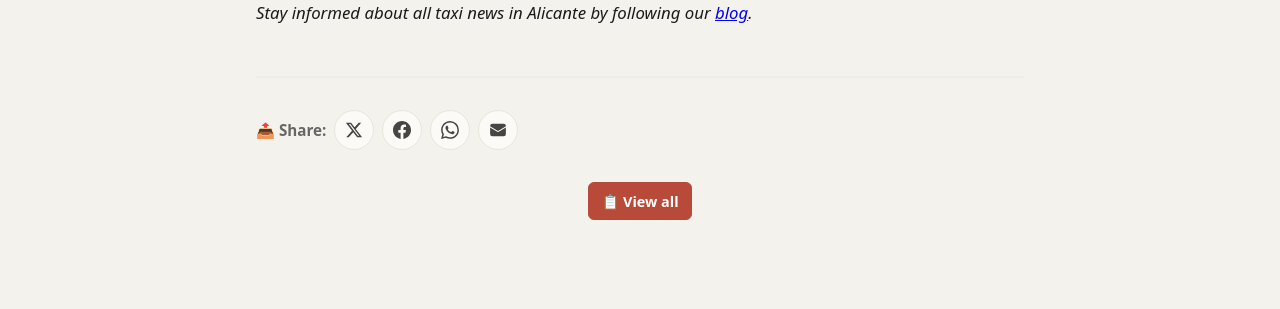
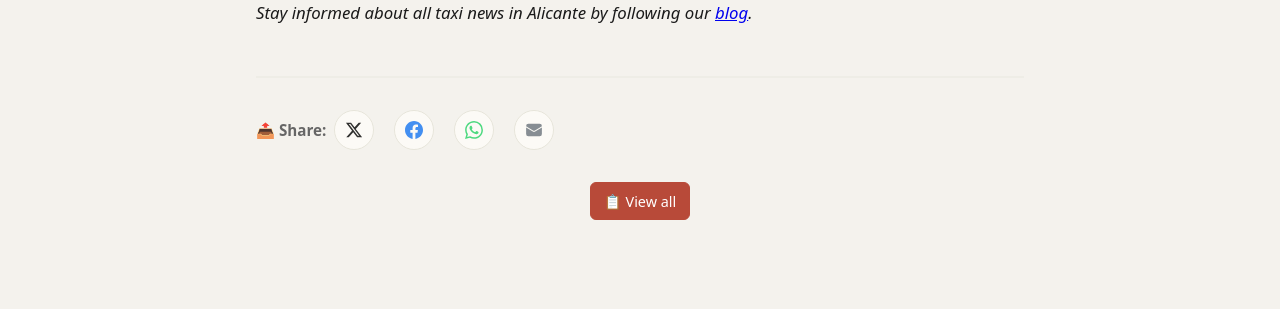
Before and after one commit to infotaxialicante/infotaxialicante.github.io, a Jekyll site: the page built from _posts/2024-09-01-new-taxi-fares-in-alicante-for-2024.md, in a window 1280 px wide. Shown: the part 2619-2928 px from the top of the page. Built offline with Jekyll 4.4.1, drawn with Linux system fonts in a browser that asks for light colours.

Commit message:
refactor: limpieza css boton compartir

```diff
--- a/assets/css/main.css
+++ b/assets/css/main.css
@@ -673,9 +673,10 @@
 }
 
 /* Rejilla fija de 2 columnas exclusivamente para la Portada (Inicio) */
-.content-grid .articles-grid {
+.content-grid .articles-grid,
+.content-grid-with-sidebar .articles-grid {
   display: grid;
-  grid-template-columns: repeat(2, 1fr);
+  grid-template-columns: repeat(2, minmax(0, 1fr));
   gap: 1.5rem;
 }
 
@@ -785,8 +786,10 @@
 
 /* Adaptación móvil para ambas vistas */
 @media (max-width: 850px) {
+
   .blog-grid,
-  .content-grid .articles-grid {
+  .content-grid .articles-grid,
+  .content-grid-with-sidebar .articles-grid {
     grid-template-columns: 1fr;
     gap: 1.5rem;
   }
@@ -800,6 +803,7 @@
 /* ============================================================
    7. POST INDIVIDUAL (ARTÍCULO)
    ============================================================ */
+
 .post-article {
   max-width: 800px;
   margin: 0 auto;
@@ -807,6 +811,7 @@
 }
 
 /* Cabecera y Meta */
+
 .post-header {
   margin-bottom: 2rem;
   border-bottom: 2px solid var(--mi-muted-border);
@@ -838,6 +843,7 @@
 }
 
 /* Imagen destacada */
+
 .post-image {
   margin: 1.5rem 0 2rem 0;
   border-radius: var(--mi-border-radius);
@@ -861,6 +867,7 @@
 }
 
 /* Cuerpo del artículo (Markdown) */
+
 .post-content {
   font-size: 1.05rem;
   line-height: 1.8;
@@ -930,66 +937,18 @@
   font-weight: 600;
 }
 
-/* Pie del artículo: Compartir y Navegación entre entradas */
+/* Pie del artículo */
+
 .post-footer {
   margin-top: 3rem;
   padding-top: 1.5rem;
   border-top: 2px solid var(--mi-muted-border);
 }
 
-.post-share {
-  display: flex;
-  align-items: center;
-  gap: 0.75rem;
-  flex-wrap: wrap;
-  margin-bottom: 2rem;
-}
-
-.share-label {
-  font-weight: 600;
-  font-size: 0.95rem;
-}
-
-.share-btn {
-  display: inline-flex;
-  align-items: center;
-  justify-content: center;
-  width: 38px;
-  height: 38px;
-  border-radius: 50%;
-  background: var(--mi-card-bg);
-  border: 1px solid var(--mi-muted-border);
-  color: var(--mi-color);
-  transition: transform 0.2s ease, border-color 0.2s ease, color 0.2s ease;
-  text-decoration: none;
-}
-
-.share-btn:hover {
-  transform: translateY(-2px);
-  color: var(--mi-primary);
-  border-color: var(--mi-primary);
-}
-
-.post-navigation {
-  display: flex;
-  justify-content: space-between;
-  align-items: center;
-  gap: 1rem;
-  flex-wrap: wrap;
-}
-
-.post-navigation a {
-  color: var(--mi-primary);
-  text-decoration: none;
-  font-weight: 600;
-}
-
-.post-navigation a:hover {
-  text-decoration: underline;
-}
-
 /* Adaptación responsive para pantallas pequeñas */
+
 @media (max-width: 576px) {
+
   .post-image img {
     height: 240px;
   }
@@ -998,15 +957,13 @@
     font-size: 1.75rem;
   }
 }
+
 
 /* ============================================================
    8. COMPARTIR Y NAVEGACIÓN DE POSTS
    ============================================================ */
-.post-footer {
-  margin-top: 3rem;
-  padding-top: 1.5rem;
-  border-top: 2px solid var(--mi-muted-border);
-}
+
+/* Compartir */
 
 .post-share {
   display: flex;
@@ -1038,13 +995,35 @@
   min-width: 40px;
   min-height: 40px;
   border-radius: 50%;
-  transition: all 0.25s ease;
   background: var(--mi-card-bg);
   border: 1px solid var(--mi-border-color);
-  color: var(--mi-color);
   opacity: 0.8;
   flex-shrink: 0;
   text-decoration: none;
+  transition:
+    transform 0.25s ease,
+    opacity 0.25s ease,
+    background 0.25s ease,
+    border-color 0.25s ease,
+    color 0.25s ease;
+}
+
+/* Color normal de cada icono */
+
+.share-btn.share-twitter {
+  color: #000000;
+}
+
+.share-btn.share-facebook {
+  color: #1877f2;
+}
+
+.share-btn.share-whatsapp {
+  color: #25d366;
+}
+
+.share-btn.share-email {
+  color: #6c757d;
 }
 
 .share-btn svg {
@@ -1053,6 +1032,10 @@
   fill: currentColor;
 }
 
+/* Hover solamente en dispositivos con ratón */
+
+@media (hover: hover) and (pointer: fine) {
+
   .share-btn:hover {
     transform: scale(1.1);
     opacity: 1;
@@ -1082,8 +1065,57 @@
     border-color: #6c757d;
     color: #ffffff;
   }
-
-/* NAVEGACIÓN ANTERIOR / SIGUIENTE */
+}
+
+/* Evita que el enlace conserve el efecto visual al volver
+   de la página de compartir */
+
+.share-btn:focus {
+  outline: none;
+  transform: none;
+  opacity: 0.8;
+  background: var(--mi-card-bg);
+  border-color: var(--mi-border-color);
+}
+
+/* Mantiene una indicación de foco cuando corresponde */
+
+.share-btn:focus-visible {
+  outline: 2px solid var(--mi-primary);
+  outline-offset: 2px;
+}
+
+.share-btn:active {
+  transform: scale(1.1);
+  opacity: 1;
+}
+
+.share-btn.share-twitter:active {
+  background: #000000;
+  border-color: #000000;
+  color: #ffffff;
+}
+
+.share-btn.share-facebook:active {
+  background: #1877f2;
+  border-color: #1877f2;
+  color: #ffffff;
+}
+
+.share-btn.share-whatsapp:active {
+  background: #25d366;
+  border-color: #25d366;
+  color: #ffffff;
+}
+
+.share-btn.share-email:active {
+  background: #6c757d;
+  border-color: #6c757d;
+  color: #ffffff;
+}
+
+/* Navegación anterior / siguiente */
+
 .post-navigation {
   display: flex;
   justify-content: space-between;
@@ -1129,8 +1161,17 @@
   text-overflow: ellipsis;
 }
 
-/* RESPONSIVE POSTS */
+
+/* Responsive posts */
+
+@media (min-width: 769px) {
+  .share-btn + .share-btn {
+    margin-left: 0.75rem;
+  }
+}
+
 @media (max-width: 768px) {
+
   .post-header h1 {
     font-size: 1.6rem;
   }
@@ -1158,7 +1199,7 @@
 
   .post-share {
     gap: 1.3rem;
-    flex-wrap: wrap; /* Asegura que si no caben, bajen ordenados */
+    flex-wrap: wrap;
   }
 
   .share-label {
@@ -1170,7 +1211,7 @@
     height: 34px;
     min-width: 34px;
     min-height: 34px;
-    margin-bottom: 0.4rem; /* Margen inferior por si hacen wrap */
+    margin-bottom: 0.4rem;
   }
 
   .share-btn svg {
@@ -1196,6 +1237,7 @@
 }
 
 @media (max-width: 400px) {
+
   .share-label {
     font-size: 0.7rem;
   }
```
Lines whose indentation alone changed are shown as unchanged.
